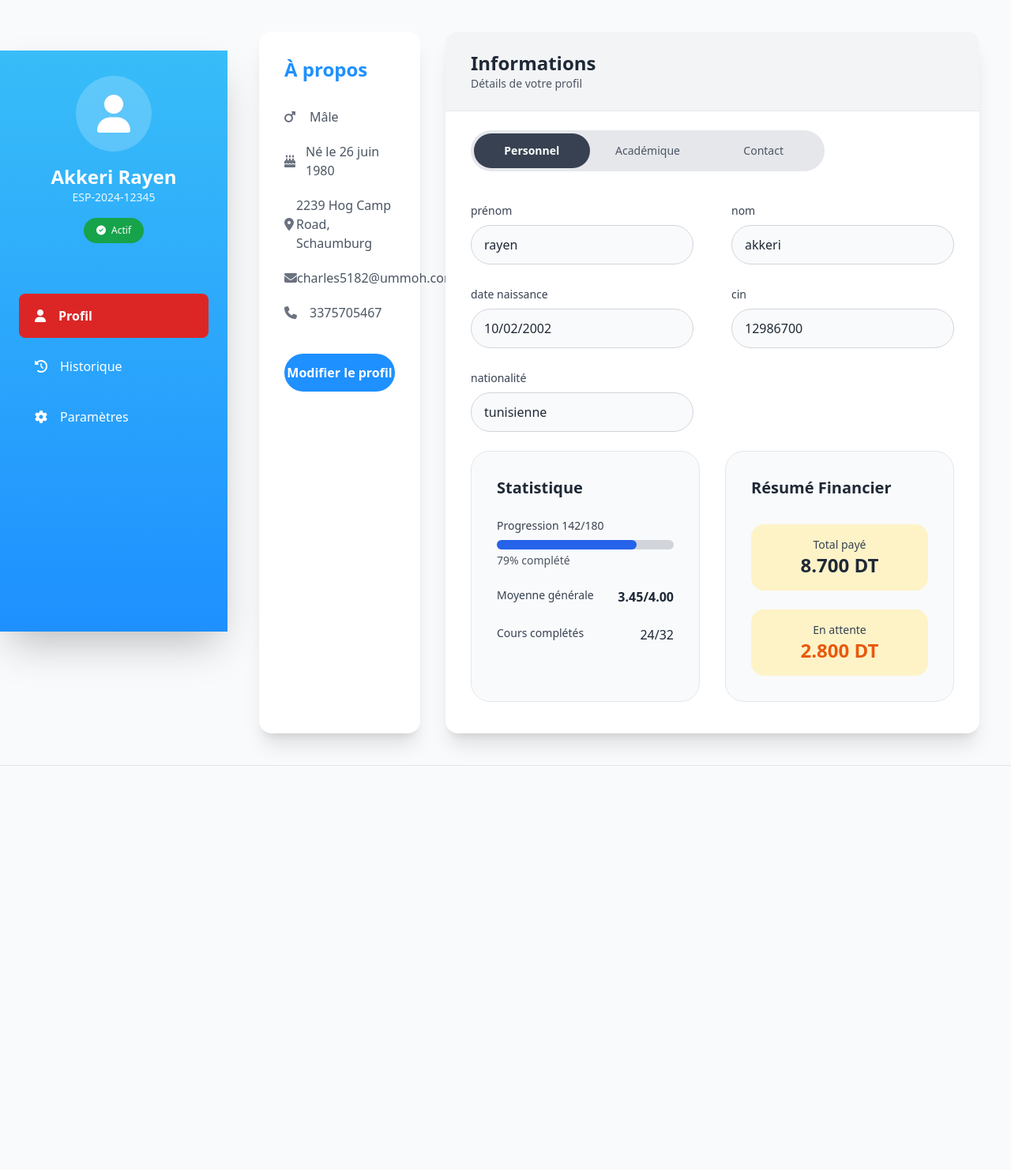
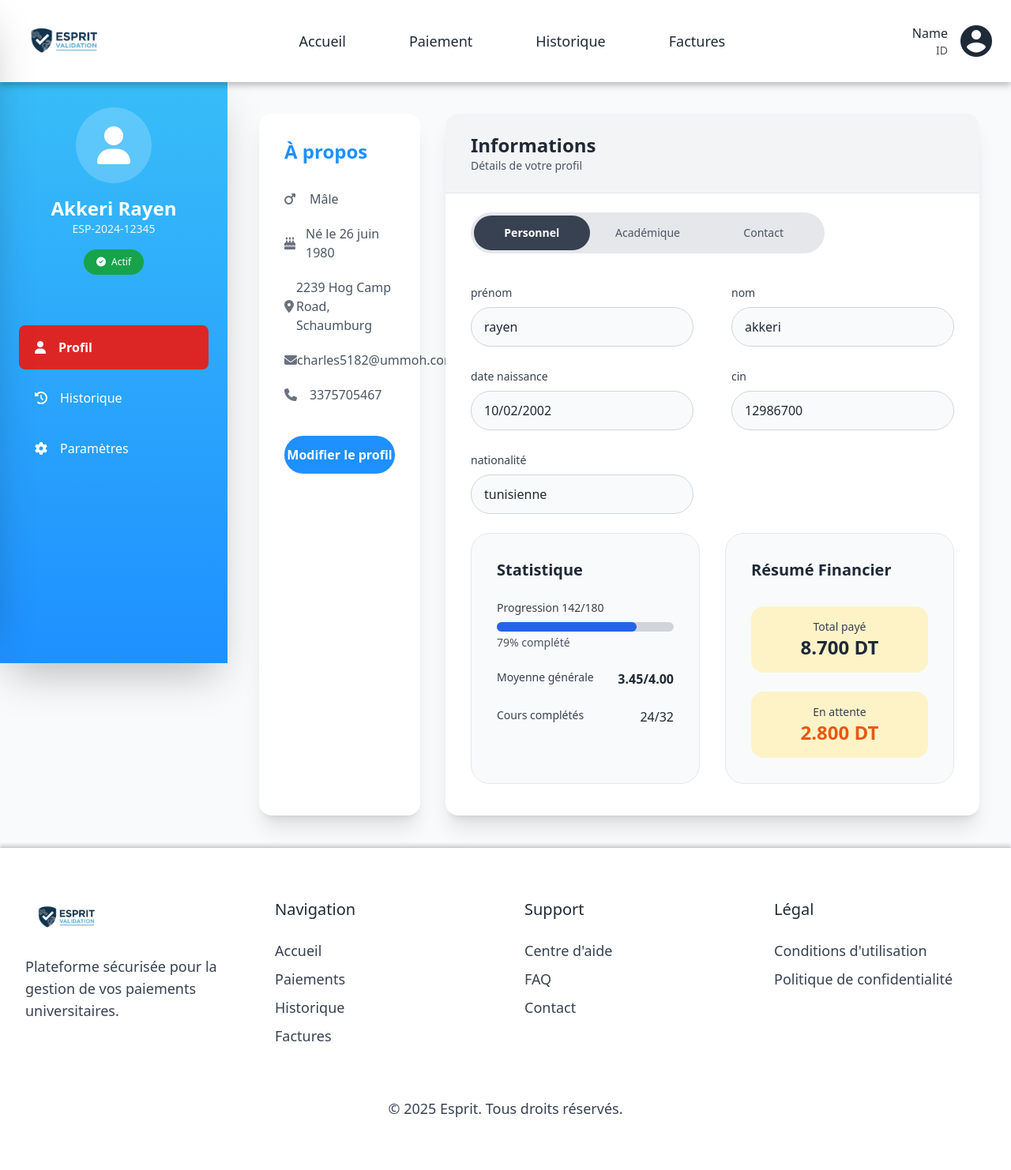
Before and after one commit to Zaineb-Messaoudi/integration-web, a website: page src/pages/profil.html in a window 1280 px wide. Shown: the whole page at 79% size. Before the commit the page ends 970 px from the top, so only its background shows below. Drawn offline with nearby package versions, Linux system fonts and the light colour scheme; the site is published under a folder, as on GitHub Pages, so addresses that start at the root find nothing; a web font is replaced by a local one.

Commit message:
Update footer and script includes in profil.html

```diff
--- a/src/pages/profil.html
+++ b/src/pages/profil.html
@@ -164,7 +164,7 @@
 </div>
 
 <!-- Footer -->
-<div class="w-full bg-white mt-auto border-t" include-html="/src/components/footer.html"></div>
-<script src="/src/scripts/include.js"></script>
+<div class="w-full bg-white mt-auto border-t" include-html="../components/footer.html"></div>
+<script src="../scripts/include.js"></script>
 </body>
 </html>
```
